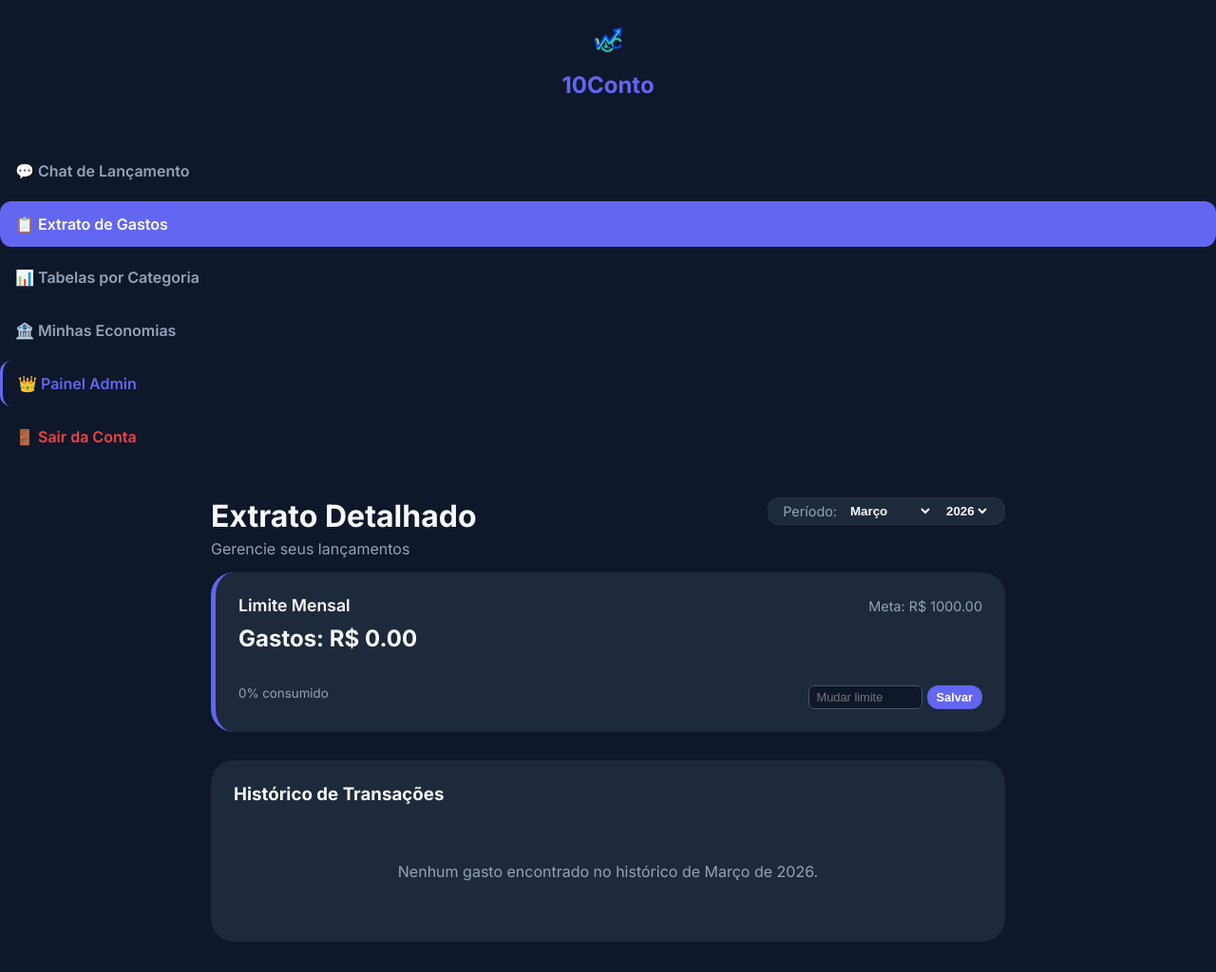
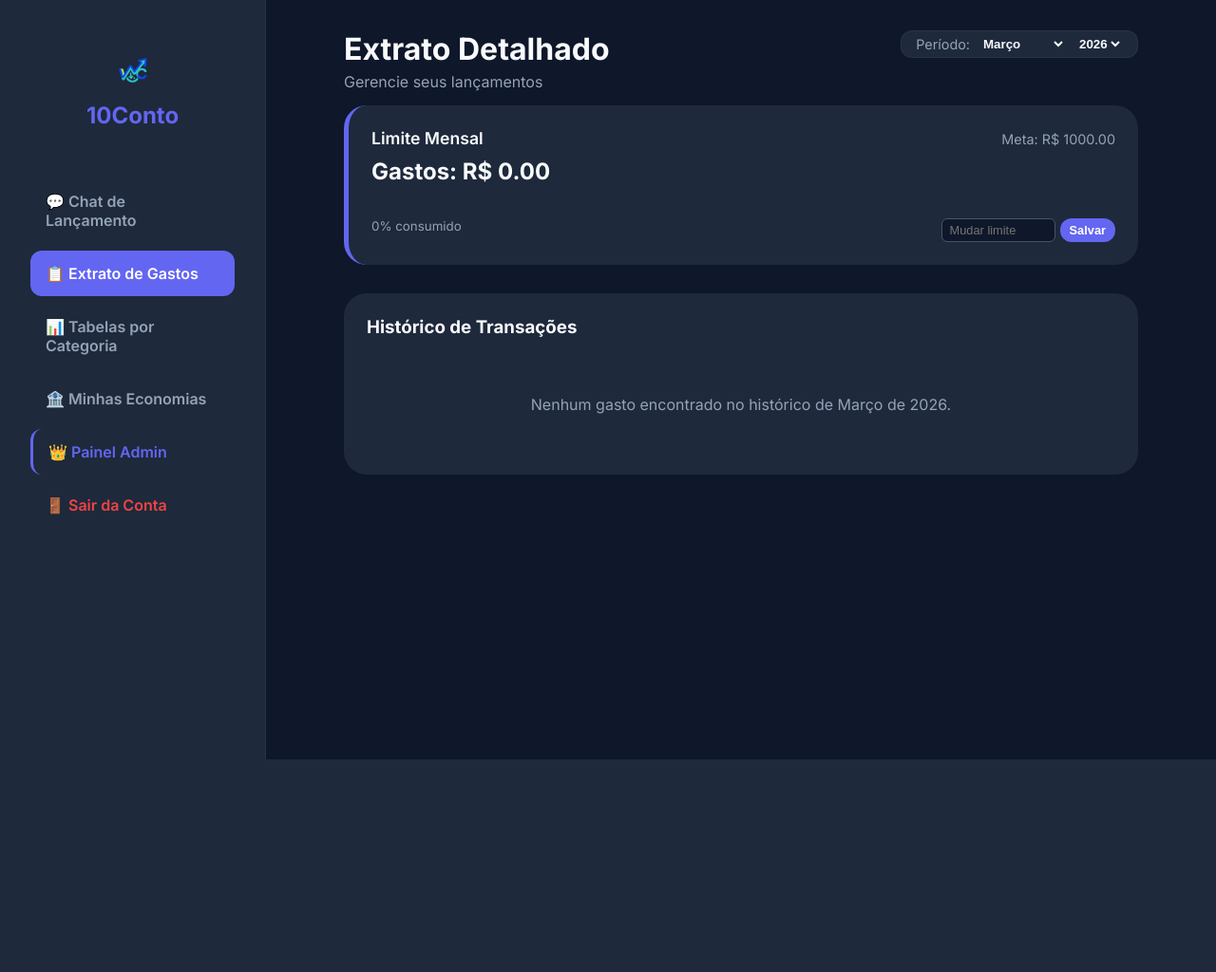
Before and after one commit to MILENALEAL/10conto_app, a Flask app: page /extrato in a window 1280 px wide. Shown: the whole page at 95% size. After the commit the page ends 800 px from the top, so only its background shows below. Run offline with Flask 3, Linux system fonts and the light colour scheme; a user stored in the database is signed in; data that the repository does not hold is empty.

Commit message:
ajustada tela extrato

```diff
--- a/templates/extrato.html
+++ b/templates/extrato.html
@@ -10,11 +10,13 @@
 </head>
 <body>
 
-    <div class="sidebar-header">
-    <img src="{{ url_for('static', filename='logo.png') }}" alt="Logo" class="logo-sidebar">
-    <h2>10Conto</h2>
-    <button class="btn-fechar" onclick="toggleMenu()">&times;</button>
-</div>
+    <div class="main-wrapper">
+        <aside class="sidebar" id="sidebar">
+            <div class="sidebar-header">
+                <img src="{{ url_for('static', filename='logo.png') }}" alt="Logo" class="logo-sidebar">
+                <h2>10Conto</h2>
+                <button class="btn-fechar" onclick="toggleMenu()">&times;</button>
+            </div>
             <nav>
                 <a href="/dashboard" class="nav-link">💬 Chat de Lançamento</a>
                 <a href="/extrato" class="nav-link active">📋 Extrato de Gastos</a>
@@ -31,7 +33,6 @@
 
         <main class="content">
             <header class="content-header" style="display: flex; justify-content: space-between; align-items: flex-start; flex-wrap: wrap; gap: 15px;">
-
                 <div style="display: flex; align-items: center; gap: 15px;">
                     <button class="menu-toggle" onclick="toggleMenu()">☰</button>
                     <div>
```
